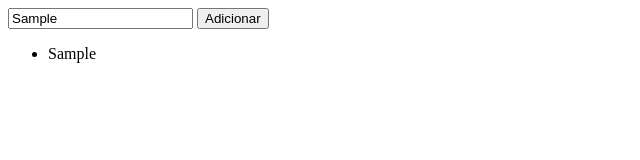
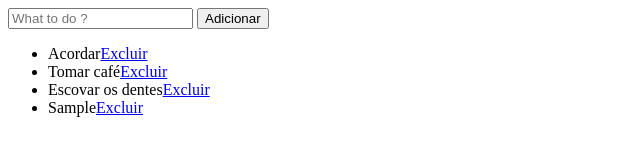
Before and after one commit to gustavofsa/TodoApp, a plain HTML site: page index.html in a window 1280 px wide. Both pictures are taken after typing "Sample" into the empty fields and a click on the button "Adicionar". Shown: the whole page, without its empty margins (0-640 px from the left). Drawn offline with Linux system fonts and the light colour scheme.

Commit message:
render function + delete function

```diff
--- a/index.html
+++ b/index.html
@@ -7,8 +7,8 @@
 <body>
   <div id="app">
     <input type="text" name="todo" placeholder="What to do ?">
-    <button onclick="addTodo()">Adicionar</button>
-    <ul class="lista">
+    <button>Adicionar</button>
+    <ul id="lista">
     </ul>
   </div>
   <script type="text/javascript" src="index.js"></script>
--- a/index.js
+++ b/index.js
@@ -1,22 +1,46 @@
 
-const ulElement = document.querySelector('.lista');
+const ulElement = document.querySelector('#lista');
 const inputElement = document.querySelector('input[name=todo]');
-// var buttonElement = document.createElement('button');
-// var aText =  document.createTextNode('Excluir')
+const buttonElement = document.querySelector('#app button');
+
+var todos = [
+  'Acordar',
+  'Tomar café',
+  'Escovar os dentes'
+];
+
+function renderTodo() {
+  ulElement.innerHTML = "" ;
+
+  for (todo of todos) {
+    var liElement = document.createElement('li');
+    var liTextElement = document.createTextNode(todo);
+    var linkElement = document.createElement('a');
+    var linkTextElement = document.createTextNode('Excluir');
+    var position = todos.indexOf(todo);
+
+    linkElement.setAttribute('onclick', `deleteTodo(${position})`);
+    linkElement.setAttribute('href', '#');
+
+    liElement.appendChild(liTextElement);
+    liElement.appendChild(linkElement);
+    linkElement.appendChild(linkTextElement);
+    ulElement.appendChild(liElement);
+  }
+}
+
+renderTodo();
 
 function addTodo() {
-  var liElement = document.createElement('li');
   var inputValueElement = inputElement.value;
-  var liTextElement = document.createTextNode(inputValueElement)
-
-  liElement.appendChild(liTextElement);
-
-  ulElement.appendChild(liElement);
-
+  todos.push(inputValueElement);
+  inputElement.value = "";
+  renderTodo();
 }
 
-function deleteTodo() {
+buttonElement.onclick = addTodo;
 
-  alert('Função excluir to-do aqui');
-
+function deleteTodo(position) {
+  todos.splice(position, 1);
+  renderTodo();
 }
```
